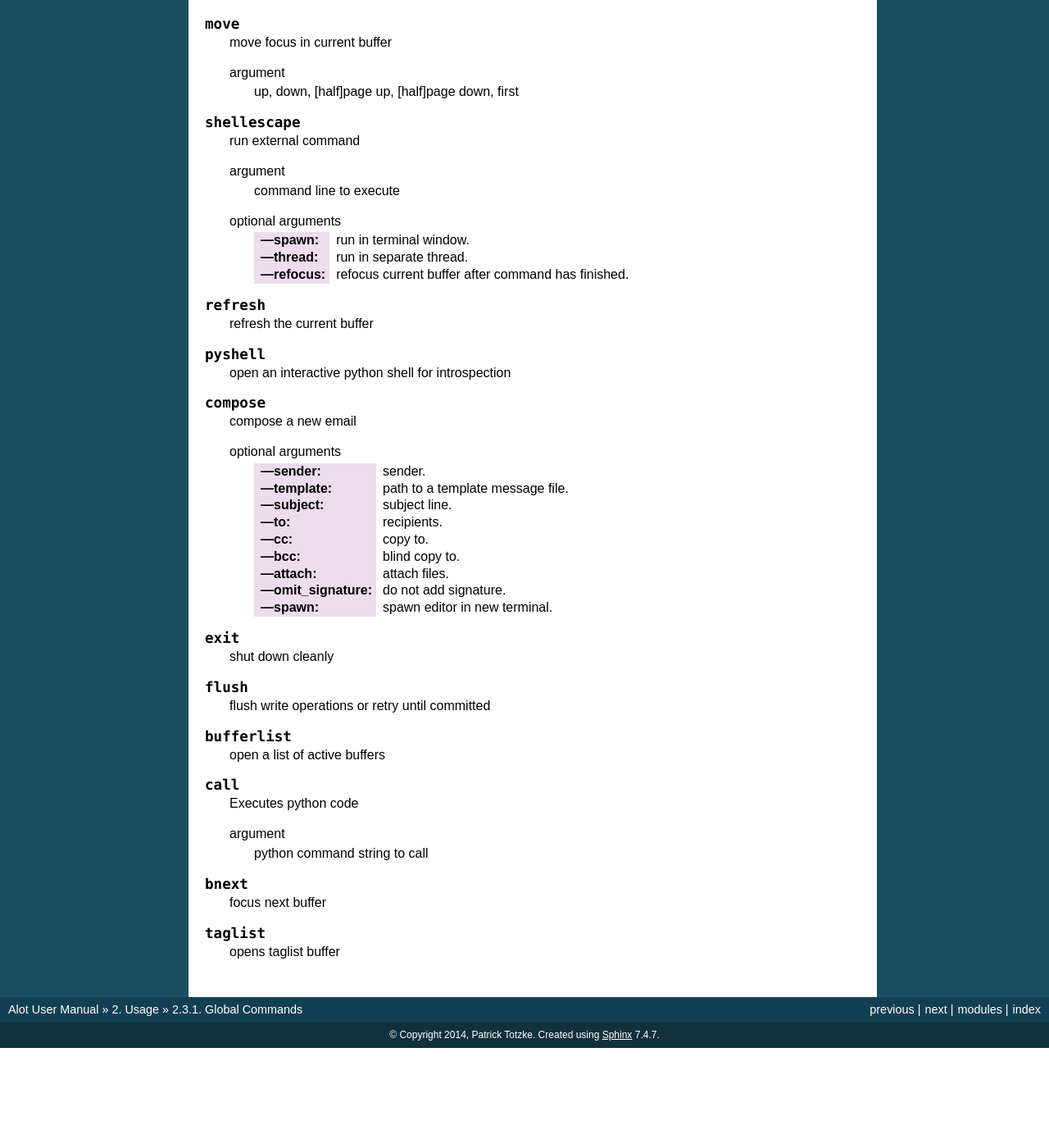
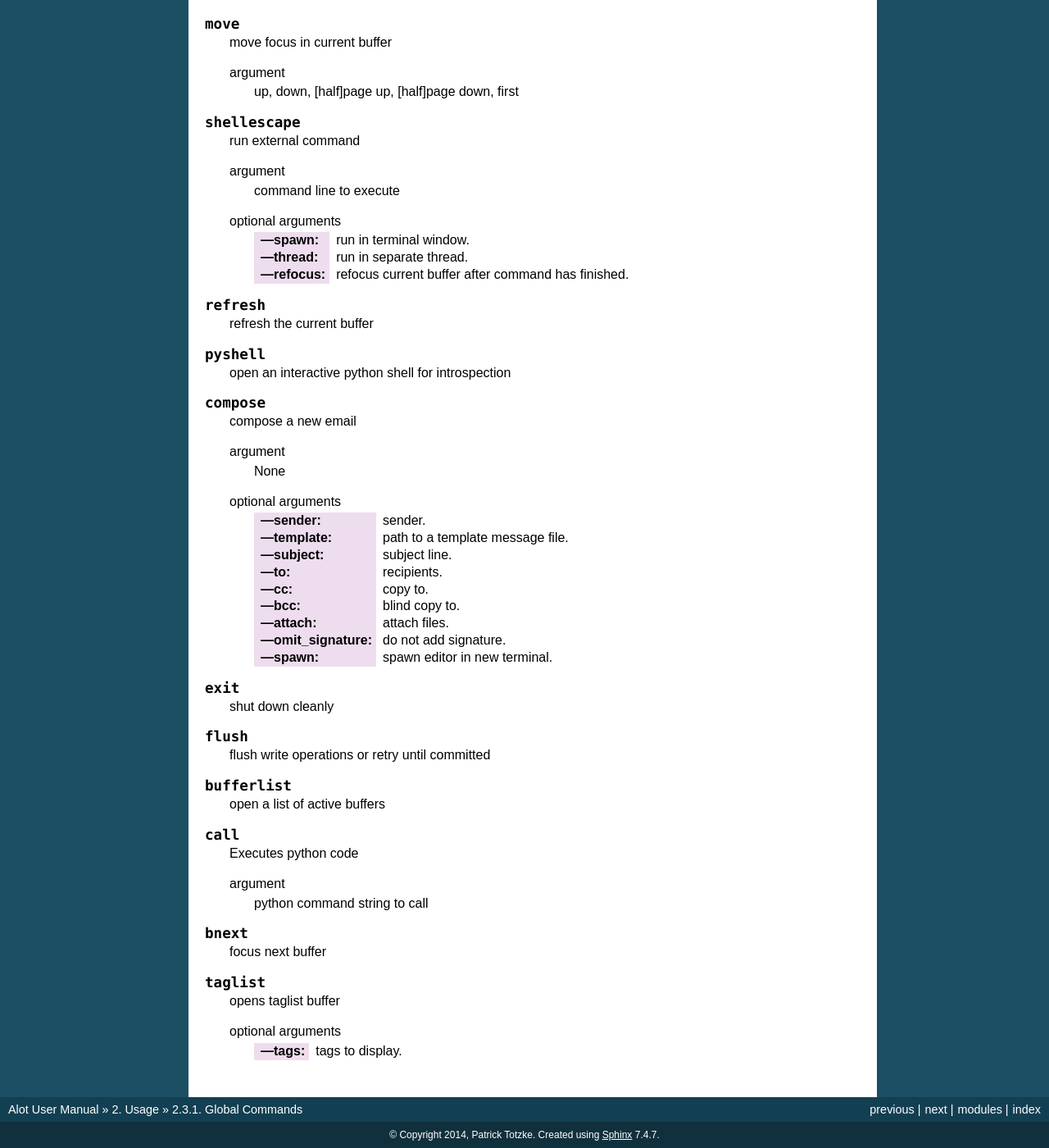
Before and after one commit to pazz/alot, a Sphinx documentation site: the page built from docs/source/usage/modes/global.rst, in a window 1280 px wide and 1400 px high, scrolled down 913 px. Shown: the whole window at 82% size. Built offline with Sphinx 7.4.7, drawn with Linux system fonts in a browser that asks for light colours; before the commit the page ends 2191 px from its top, so only the background shows below that.

Commit message:
Update autogenerated documentation files

```diff
--- a/docs/source/usage/modes/envelope.rst
+++ b/docs/source/usage/modes/envelope.rst
@@ -35,6 +35,8 @@
     argument
         keyid of the key to encrypt with
 
+    optional arguments
+        :---trusted: only add trusted keys.
 
 .. _cmd.envelope.togglesign:
 
@@ -129,6 +131,8 @@
     argument
         keyid of the key to encrypt with
 
+    optional arguments
+        :---trusted: only add trusted keys.
 
 .. _cmd.envelope.save:
 
--- a/docs/source/usage/modes/global.rst
+++ b/docs/source/usage/modes/global.rst
@@ -55,8 +55,8 @@
 
 .. describe:: help
 
-    display help for a command. Use 'bindings' to
-    display all keybings interpreted in current mode.'
+    display help for a command. Use 'bindings' to display all keybings
+    interpreted in current mode.'
 
     argument
         command or 'bindings'
@@ -116,6 +116,9 @@
 
     compose a new email
 
+    argument
+        None
+
     optional arguments
         :---sender: sender.
         :---template: path to a template message file.
@@ -170,3 +173,6 @@
 .. describe:: taglist
 
     opens taglist buffer
+
+    optional arguments
+        :---tags: tags to display.
--- a/docs/source/usage/modes/search.rst
+++ b/docs/source/usage/modes/search.rst
@@ -19,7 +19,7 @@
 
 .. describe:: untag
 
-    remove tags from all messages in the thread
+    remove tags from all messages in the thread that match the query
 
     argument
         comma separated list of tags
@@ -42,7 +42,7 @@
 
 .. describe:: retag
 
-    set tags of all messages in the thread
+    set tags of all messages in the thread that match the current query
 
     argument
         comma separated list of tags
@@ -62,7 +62,7 @@
 
 .. describe:: tag
 
-    add tags to all messages in the thread
+    add tags to all messages in the thread that match the current query
 
     argument
         comma separated list of tags
--- a/docs/source/usage/modes/thread.rst
+++ b/docs/source/usage/modes/thread.rst
@@ -22,6 +22,7 @@
         :---add_tags: add 'Tags' header to the message.
         :---shell: let the shell interpret the command.
         :---notify_stdout: display cmd's stdout as notification.
+        :---field_key: mailcap field key for decoding (Defaults to: 'copiousoutput').
 
 .. _cmd.thread.editnew:
 
```
Also changed, not shown: 2 other files.
